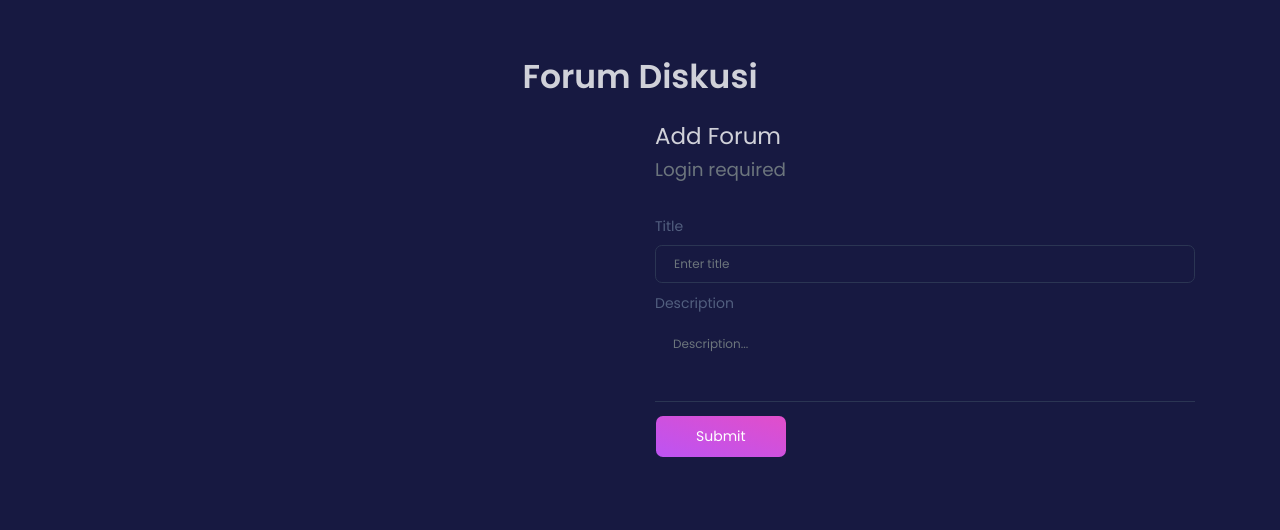
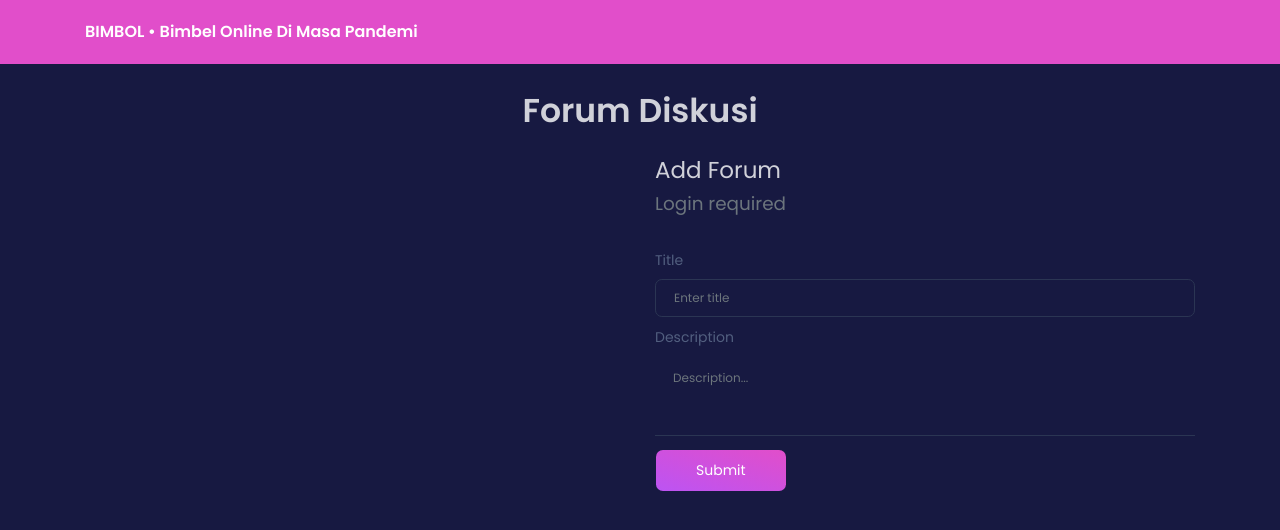
Before and after one commit to bryanmahdavikhia/Bimbol, a Django app: page /forum/ in a window 1280 px wide. Shown: the top 530 px of the page. Run offline with Django 3.2, Linux system fonts and the light colour scheme; data that the repository does not hold is empty; parts of the project's set-up code (start-up, migrations or seed data) failed here and were passed over; some libraries are stand-ins or nearby versions.

Commit message:
finish forum templates

```diff
--- a/forum/templates/post.html
+++ b/forum/templates/post.html
@@ -4,7 +4,7 @@
 {% block content %}
 <link href="{% static 'css/style-forum.css' %}" rel="stylesheet">
 <div class="container">
-    <h1 class="title"> Forum Diskusi </h1>
+    <h1 class="title"><a href="/forum"> Forum Diskusi </a></h1>
     <div class="row">
         <div class="col-8">
             <div class="card">
--- a/static/css/style-forum.css
+++ b/static/css/style-forum.css
@@ -1,7 +1,3 @@
-.container {
-    margin: 60px auto;
-}
-
 h1 {
     text-align: center;
 }
--- a/templates/base-forum.html
+++ b/templates/base-forum.html
@@ -17,6 +17,11 @@
 
 </head>
 <body>
+  <nav class="navbar navbar-expand-lg navbar-light bg-primary">
+    <div class="container">
+      <a class="navbar-brand" href="\"><span>BIMBOL • Bimbel Online di Masa Pandemi</span></a>
+    </div>
+  </nav>
   {% block content %}
   {% endblock %}
 </body>
```
